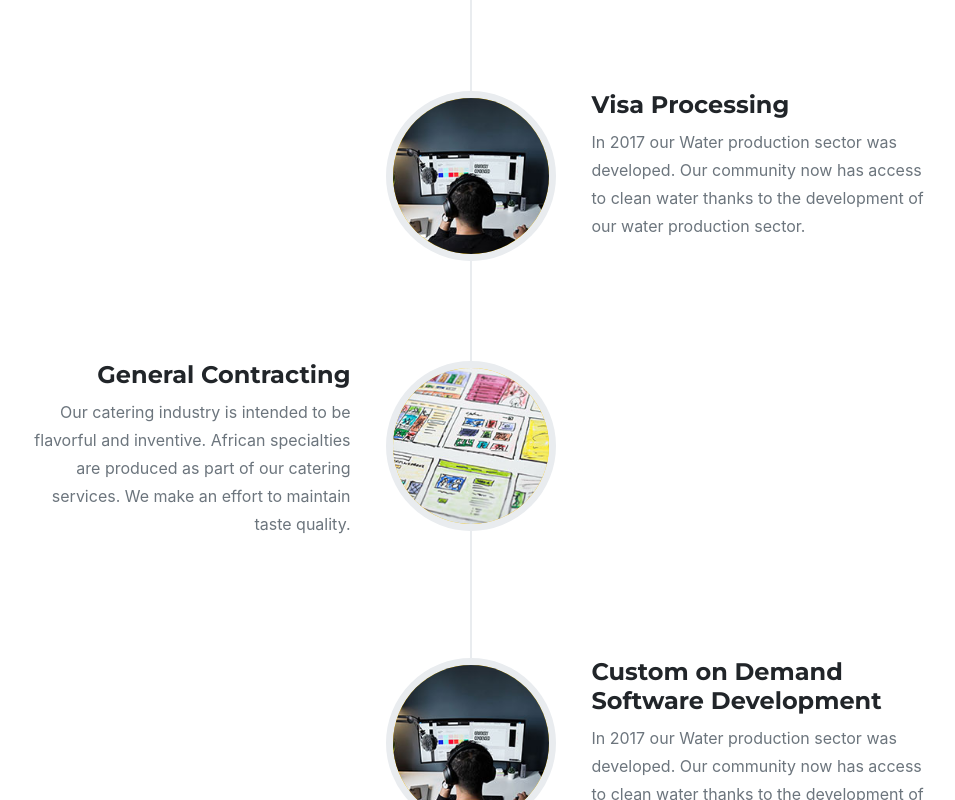
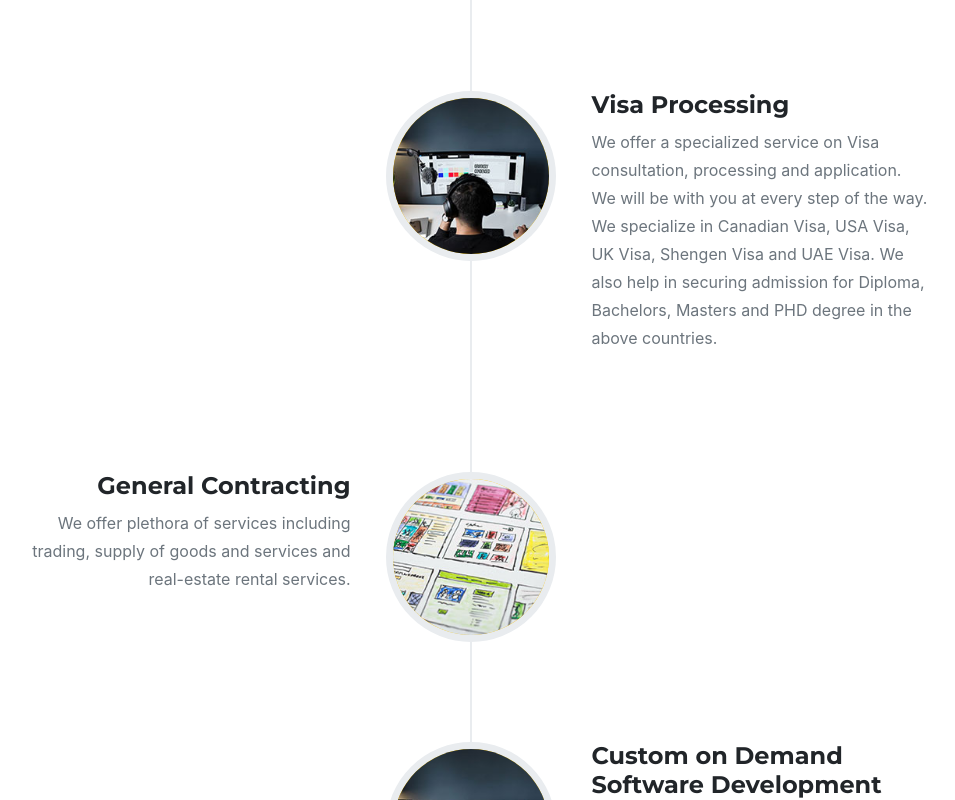
Before and after one commit to Marvvy-G/bubmaqg, a React (Create React App) app: page /about in a window 1280 px wide. Shown: the part 1240-2040 px from the top of the page, without its empty margins (169-1124 px from the left). Built offline with nearby package versions, Linux system fonts and the light colour scheme.

Commit message:
Updated the nav bar and services page

```diff
--- a/src/components/Common/About.js
+++ b/src/components/Common/About.js
@@ -36,7 +36,7 @@ class About extends Component
                                     <div className="timeline-heading">
                                         <h4>Visa Processing</h4>
                                     </div>
-                                    <div className="timeline-body"><p className="text-muted">In 2017 our Water production sector was developed. Our community now has access to clean water thanks to the development of our water production sector.</p></div>
+                                    <div className="timeline-body"><p className="text-muted">We offer a specialized service on Visa consultation, processing and application. We will be with you at every step of the way. We specialize in Canadian Visa, USA Visa, UK Visa, Shengen Visa and UAE Visa. We also help in securing admission for Diploma, Bachelors, Masters and PHD degree in the above countries.</p></div>
                                 </div>
                             </li>
 
@@ -46,7 +46,7 @@ class About extends Component
                                     <div className="timeline-heading">
                                         <h4>General Contracting</h4>
                                     </div>
-                                    <div className="timeline-body"><p className="text-muted">Our catering industry is intended to be flavorful and inventive. African specialties are produced as part of our catering services. We make an effort to maintain taste quality.</p></div>
+                                    <div className="timeline-body"><p className="text-muted">We offer plethora of services including trading, supply of goods and services and real-estate rental services.</p></div>
                                 </div>
                             </li>
                             <li className="timeline-inverted">
--- a/src/components/Common/Footer.js
+++ b/src/components/Common/Footer.js
@@ -13,12 +13,13 @@ class Footer extends Component {
 
                 <h4> <Link className="nav-link" to="/services">Services</Link> </h4>
                 <div style={{listStyle:'none'}} className="large text-muted">
-                <li>General Contractor</li>
+                <li>Visa Consultation</li>
+                <li>Admission Processing</li>
                 <li>Events Management</li>
                 <li>Catering and Food Delivery</li>
                 <li>Water Production</li>
                 <li>Farming</li>
-                <li>Livestock Delivery</li>
+
                 </div>
                 </div>
 
--- a/src/components/Common/Newservices.js
+++ b/src/components/Common/Newservices.js
@@ -11,7 +11,6 @@ import img6 from '../assets/img/portfolio/events-mmgt.jpg';
 
 const newservices = [
     {title:'Bubmaq-G Consult', subtitle:'Visa Processing, Admission Processing for Certificate Courses, Diploma, Bachelors Degree, Masters and PHD. Vacation and Tour Processing, Relocation to Canada, Software Application Development,Final Year Computer Science and Engineering Project Building Assistance', img:img3},
-    {title:'Consultation', subtitle:'Foreign Admission Processing, Visas Processing, Travel, and Tours processing', img:imgX},
     {title:'Catering', subtitle:'Pasteries, healthy Food, beverages', img:img1},
     {title:'Water Production', subtitle:' Clean and healthy water in our community ', img:img2},
     {title:'General Contractor', subtitle:'Trading, supply of goods and services, real-estate rental services', img:img3},
--- a/src/components/Common/Portfolio.js
+++ b/src/components/Common/Portfolio.js
@@ -11,7 +11,6 @@ import img6 from '../assets/img/portfolio/events-mmgt.jpg';
 const portfolio = [
 
     {title:'Bubmaq-G Consult', subtitle:'Visa Processing, Admission Processing for Certificate Courses, Diploma, Bachelors Degree, Masters and PHD. Vacation and Tour Processing, Relocation to Canada, Software Application Development,Final Year Computer Science and Engineering Project Building Assistance', img:img3},
-    {title:'Consultation', subtitle:'Foreign Admission Processing, Visas Processing, Travel and Tours processing', img:imgX},
     {title:'Catering', subtitle:'Pasteries, healthy Food, beverages', img:img1},
     {title:'Water Production', subtitle: 'Clean and healthy water in our community', img:img2},
     {title:'Farming', subtitle:'Use of new farming techniques to produce healthy fruits and vegetables', img:img4},
--- a/src/components/Common/SingleService.js
+++ b/src/components/Common/SingleService.js
@@ -3,9 +3,9 @@ import React, {Component} from 'react';
 class SingleService extends Component {
     render(){
         return (
-            <div className="col-md-3">
-                        <span className="fa-stack fa-4x">
-                            <i className="fas fa-circle fa-stack-2x text-primary"></i>
+            <div className="col-md-3" >
+                        <span className="fa-stack fa-4x" >
+                            <i className="fas fa-square fa-stack-2x " style={{color:"#78e5c7"}}></i>
                             <i className={`fas ${this.props.icon} fa-stack-1x fa-inverse`}></i>
                         </span>
                         <h4 className="my-4">{this.props.title}</h4>
--- a/src/components/PageWrapper.js
+++ b/src/components/PageWrapper.js
@@ -7,7 +7,7 @@ class PageWrapper extends Component {
     render(){
         return (
             <div>
-                <nav className="navbar navbar-expand-lg navbar-dark fixed-top" id="mainNav">
+                <nav className="navbar navbar-expand-lg navbar-light fixed-top" id="mainNav">
                     <div className="container">
                         <Link className="navbar-brand" to="/"><img style={{height:"6.5rem"}} src="assets/img/default.png" alt="bubmaq-g" /></Link>
                         <button className="navbar-toggler" type="button" data-bs-toggle="collapse" data-bs-target="#navbarResponsive" aria-controls="navbarResponsive" aria-expanded="false" aria-label="Toggle navigation">
--- a/src/components/Pages/About.js
+++ b/src/components/Pages/About.js
@@ -44,7 +44,7 @@ import Footer from '../Common/Footer';
                                     <div className="timeline-heading">
                                         <h4>Visa Processing</h4>
                                     </div>
-                                    <div className="timeline-body"><p className="text-muted">In 2017 our Water production sector was developed. Our community now has access to clean water thanks to the development of our water production sector.</p></div>
+                                    <div className="timeline-body"><p className="text-muted">We offer a specialized service on Visa consultation, processing and application. We will be with you at every step of the way. We specialize in Canadian Visa, USA Visa, UK Visa, Shengen Visa and UAE Visa. We also help in securing admission for Diploma, Bachelors, Masters and PHD degree in the above countries.</p></div>
                                 </div>
                             </li>
 
@@ -54,7 +54,7 @@ import Footer from '../Common/Footer';
                                     <div className="timeline-heading">
                                         <h4>General Contracting</h4>
                                     </div>
-                                    <div className="timeline-body"><p className="text-muted">Our catering industry is intended to be flavorful and inventive. African specialties are produced as part of our catering services. We make an effort to maintain taste quality.</p></div>
+                                    <div className="timeline-body"><p className="text-muted">We offer plethora of services including trading, supply of goods and services and real-estate rental services.</p></div>
                                 </div>
                             </li>
                             <li className="timeline-inverted">
```
Also changed, not shown: public/css/styles.css.
